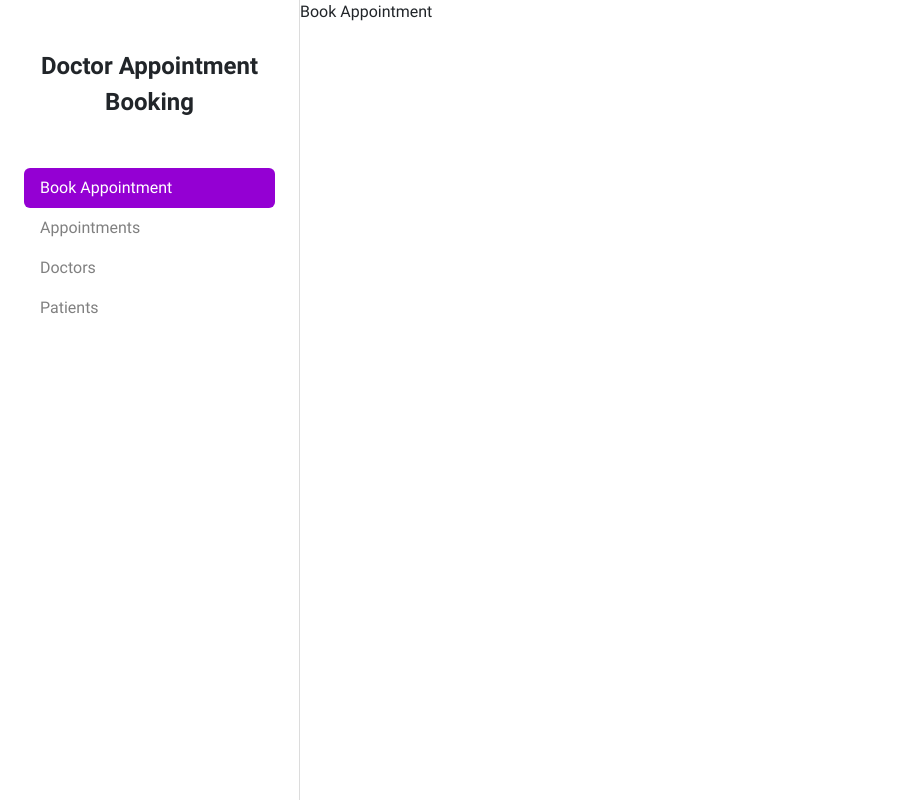
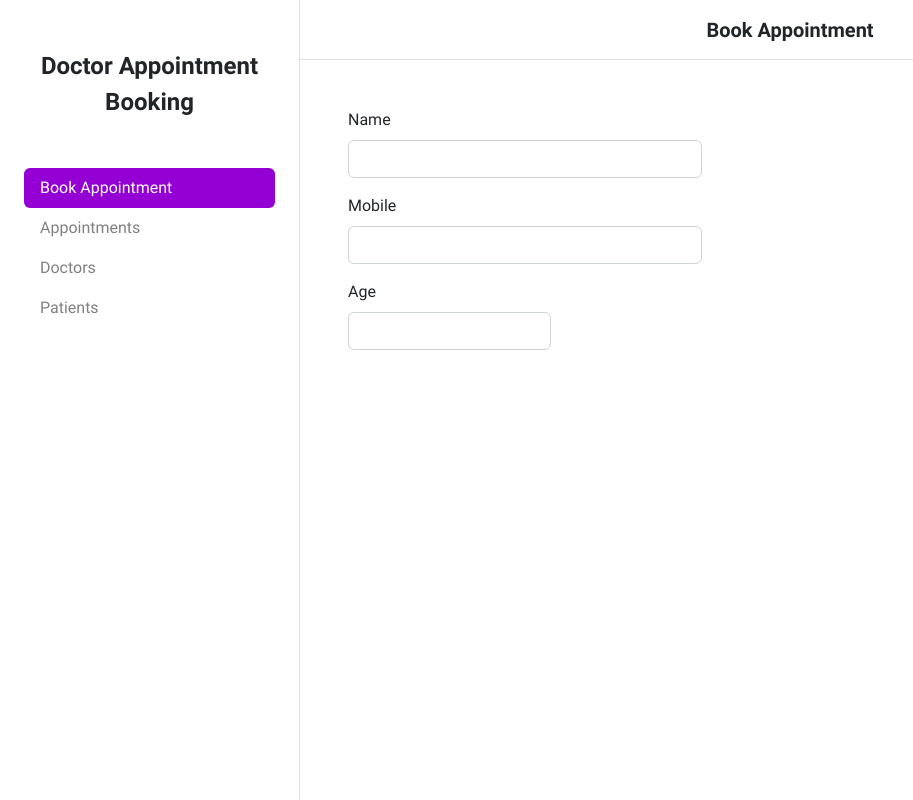
Before and after one commit to ihsanvp/dbms-mini-project, a PHP site: page / in a window 1280 px wide. Shown: the whole page, without its empty margins (0-913 px from the left). Run offline with PHP 8.4, Linux system fonts and the light colour scheme.

Commit message:
start booking form

```diff
--- a/assets/styles.css
+++ b/assets/styles.css
@@ -1,13 +1,17 @@
 :root {
   --sidebar-width: 300px;
+  --titlebar-height: 60px;
 }
 
 body {
   font-family: Roboto;
+  overflow-x: hidden;
+  overflow-y: scroll;
 }
 
 main {
   padding-left: var(--sidebar-width);
+  padding-top: var(--titlebar-height);
 }
 
 #sidebar {
@@ -18,7 +22,6 @@
   top: 0px;
   bottom: 0px;
   width: var(--sidebar-width);
-  border-right: 1px solid rgb(220, 220, 220);
 }
 
 #sidebar .nav {
@@ -30,3 +33,13 @@
   --bs-nav-pills-link-active-bg: darkviolet;
   --bs-nav-link-hover-color: darkviolet;
 }
+
+.titlebar {
+  align-items: center;
+  position: fixed;
+  left: var(--sidebar-width);
+  right: 0;
+  top: 0;
+  height: var(--titlebar-height);
+  background: white;
+}
--- a/index.html
+++ b/index.html
@@ -14,7 +14,7 @@
   </head>
 
   <body>
-    <nav id="sidebar">
+    <aside id="sidebar" class="border-end">
       <div class="text-center fs-4 fw-bold px-4 py-5">
         Doctor Appointment Booking
       </div>
@@ -73,10 +73,11 @@
           Patients
         </button>
       </div>
-    </nav>
+    </aside>
 
     <main>
       <div class="tab-content">
+        <!-- Book Appointments -->
         <div
           class="tab-pane show active"
           id="book-tab-content"
@@ -84,9 +85,41 @@
           aria-labelledby="book-tab"
           tabindex="0"
         >
-          Book Appointment
+          <nav
+            class="titlebar border-bottom px-5 fs-5 fw-bold text-center d-flex align-items-center justify-content-center"
+          >
+            Book Appointment
+          </nav>
+          <div class="container-fluid p-5">
+            <div class="row">
+              <div class="col-5">
+                <div class="mb-3">
+                  <label for="name" class="form-label">Name</label>
+                  <input type="text" class="form-control" id="name" />
+                </div>
+              </div>
+            </div>
+
+            <div class="row">
+              <div class="col-5">
+                <div class="mb-3">
+                  <label for="mobile" class="form-label">Mobile</label>
+                  <input type="text" class="form-control" id="mobile" />
+                </div>
+              </div>
+            </div>
+            <div class="row">
+              <div class="col-3">
+                <div class="mb-3">
+                  <label for="age" class="form-label">Age</label>
+                  <input type="number" class="form-control" id="age" />
+                </div>
+              </div>
+            </div>
+          </div>
         </div>
 
+        <!-- Appointments -->
         <div
           class="tab-pane"
           id="appointments-tab-content"
@@ -94,8 +127,14 @@
           aria-labelledby="appointments-tab"
           tabindex="0"
         >
-          Appointments
+          <nav
+            class="titlebar border-bottom px-5 fs-5 fw-bold text-center d-flex align-items-center justify-content-center"
+          >
+            Appointments
+          </nav>
         </div>
+
+        <!-- Doctors -->
         <div
           class="tab-pane"
           id="doctors-tab-content"
@@ -103,8 +142,14 @@
           aria-labelledby="doctors-tab"
           tabindex="0"
         >
-          Doctors
+          <nav
+            class="titlebar border-bottom px-5 fs-5 fw-bold text-center d-flex align-items-center justify-content-center"
+          >
+            Doctors
+          </nav>
         </div>
+
+        <!-- Patients -->
         <div
           class="tab-pane"
           id="patients-tab-content"
@@ -112,7 +157,11 @@
           aria-labelledby="patients-tab"
           tabindex="0"
         >
-          Patients
+          <nav
+            class="titlebar border-bottom px-5 fs-5 fw-bold text-center d-flex align-items-center justify-content-center"
+          >
+            Patients
+          </nav>
         </div>
       </div>
     </main>
```
